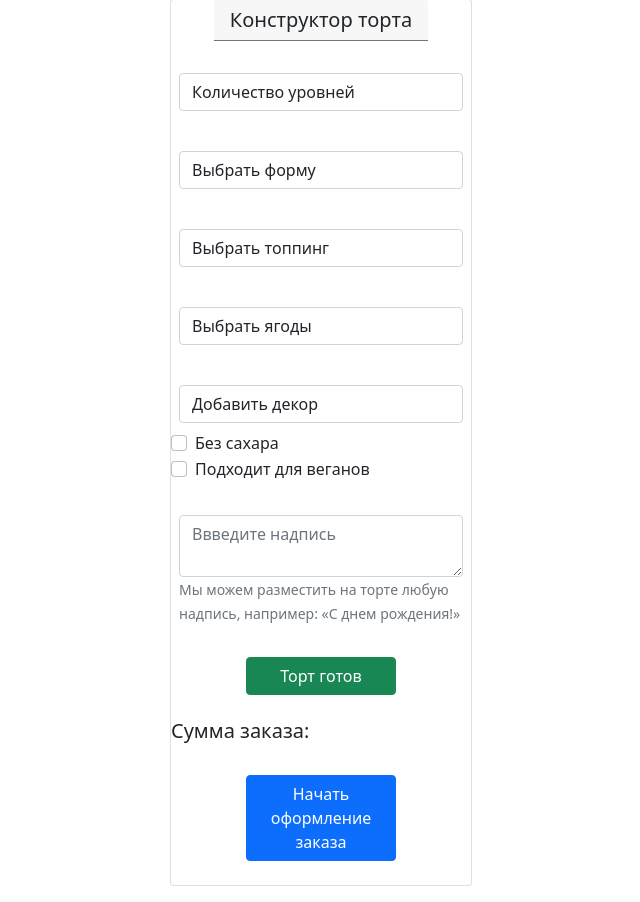
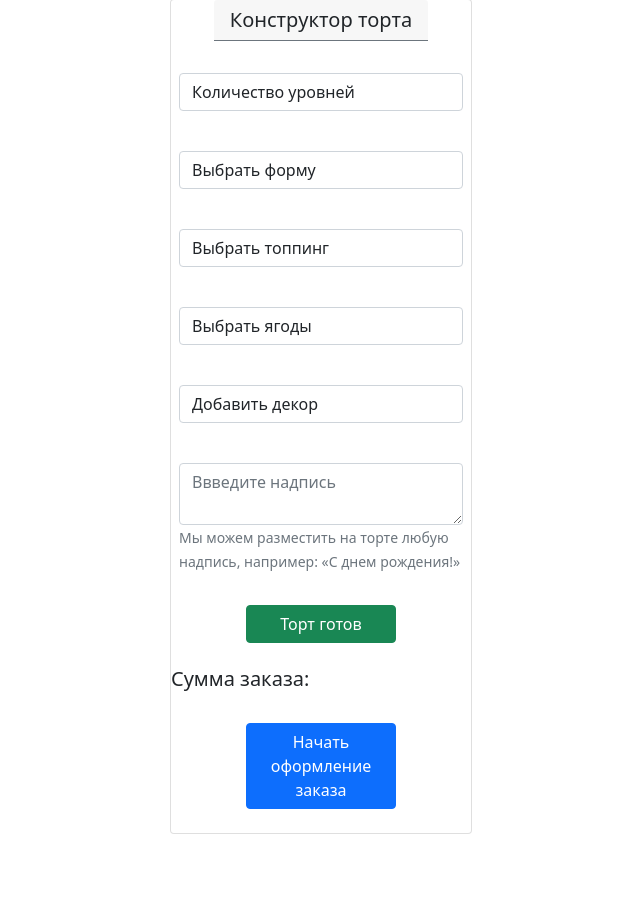
Before and after one commit to Starcoding/BakeCake, a Django app: page / in a window 1280 px wide. Shown: the part 127-1029 px from the top of the page, without its empty margins (319-959 px from the left). After the commit the page ends 961 px from the top, so only its background shows below. Run offline with Django 3.2, Linux system fonts and the light colour scheme; parts of the project's set-up code (start-up, migrations or seed data) failed here and were passed over; some libraries are stand-ins or nearby versions.

Commit message:
Hide unused part in index

```diff
--- a/BakeCake/cakesite/templates/index.html
+++ b/BakeCake/cakesite/templates/index.html
@@ -56,7 +56,7 @@
                         {% endfor %}
                     </select>
                 </div>
-                <div class="form-check">
+               <!-- <div class="form-check">
                     <input class="form-check-input" type="checkbox" value="" id="flexCheckChecked1">
                     <label class="form-check-label" for="flexCheckChecked1">
                         Без сахара
@@ -66,7 +66,7 @@
                     <input class="form-check-input" type="checkbox" value="" id="flexCheckChecked2">
                     <label class="form-check-label" for="flexCheckChecked2">
                         Подходит для веганов </label>
-                </div>
+                </div> -->
                 <div class="m-2">
                     <label class="form-label" for="FormControlTextarea"></label>
                     <textarea required name="lettering" class=" form-control" id="FormControlTextarea"
```
